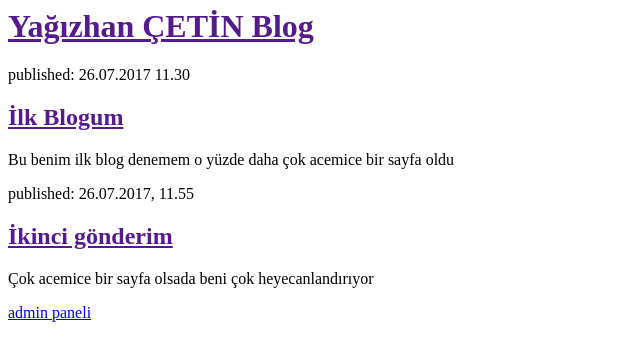
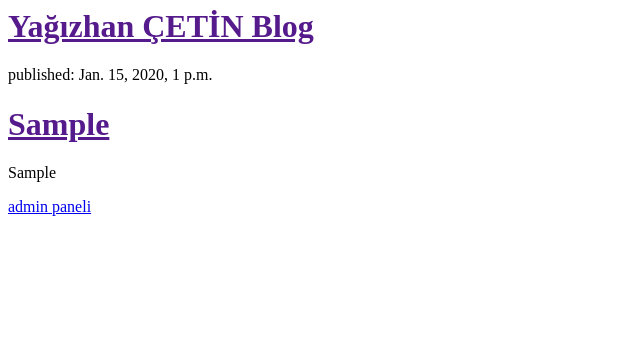
Before and after one commit to yagizhan/django, a Django app: template blog/templates/blog/post_list.html in a window 1280 px wide. Shown: the top 361 px of the page, without its empty margins (0-640 px from the left). Run offline with Django 3.2, Linux system fonts and the light colour scheme; the template is opened without the code that fills it: values that come from a table or form of the project are taken from there, others are empty; tables that the repository leaves empty hold one stand-in row (values such as "Sample post").

Commit message:
Django Template ve QuerySet eklendi

```diff
--- a/blog/templates/blog/post_list.html
+++ b/blog/templates/blog/post_list.html
@@ -7,18 +7,13 @@
             <h1><a href="">Yağızhan ÇETİN Blog</a></h1>
         </div>
 
+            {% for post in posts %}
         <div>
-            <p>published: 26.07.2017 11.30</p>
-            <h2><a href="">İlk Blogum</a></h2>
-            <p>Bu benim ilk blog denemem o yüzde daha çok acemice bir sayfa oldu  </p>
+        <p>published: {{ post.yayinlanma_tarihi }}</p>
+        <h1><a href="">{{ post.baslik }}</a></h1>
+        <p>{{ post.yazi|linebreaks }}</p>
         </div>
-
-        <div>
-            <p>published: 26.07.2017, 11.55</p>
-            <h2><a href="">İkinci gönderim</a></h2>
-            <p>Çok acemice bir sayfa olsada beni çok heyecanlandırıyor </p>
-        </div>
-        <div>
+        {% endfor %}
             <a href = "http://yagizhan.pythonanywhere.com/admin">admin paneli</a>
         </div>
     </body>
--- a/ikincideneme/settings.py
+++ b/ikincideneme/settings.py
@@ -67,7 +67,6 @@ TEMPLATES = [
         },
     },
 ]
-
 WSGI_APPLICATION = 'ikincideneme.wsgi.application'
 
 
```
Also changed, not shown: blog/views.py (+5 -3 lines), 2 other files.
